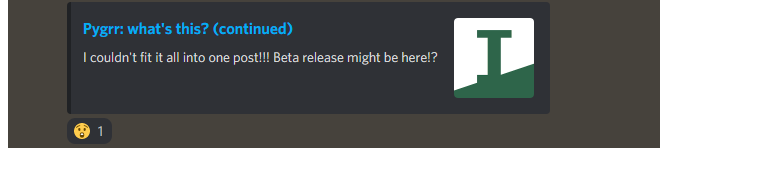
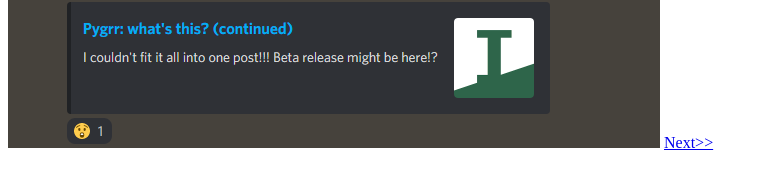
Before and after one commit to RetroDude128/pygrr-notrickrollenya, a plain HTML site: page index.html in a window 1280 px wide. Shown: the part 281-470 px from the top of the page, without its empty margins (0-768 px from the left). Drawn offline with Linux system fonts and the light colour scheme.

Commit message:
Update index.html

```diff
--- a/index.html
+++ b/index.html
@@ -4,5 +4,6 @@
   </head>
   <body>
     <img src="you know the rules and so do I.PNG" alt="OwO waht diz?">
+    <a href="https://retrodude128.github.io/pygrr-notrickrollenya/indexTheSecond.html">Next>></a>
   </body>
 </html>
```
